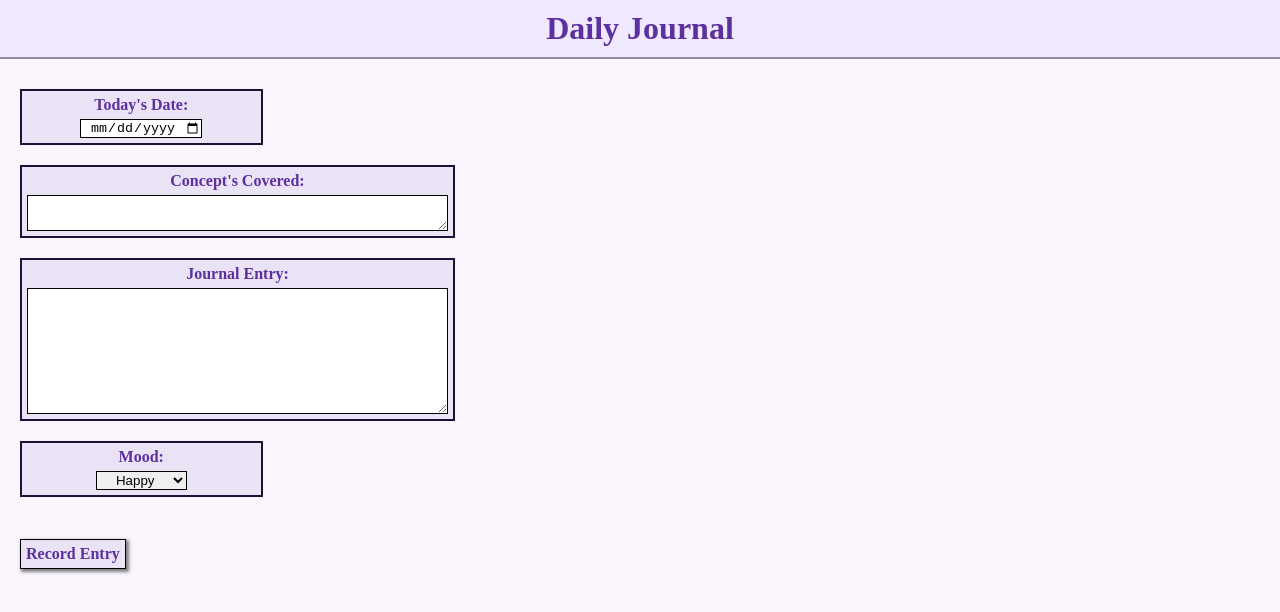
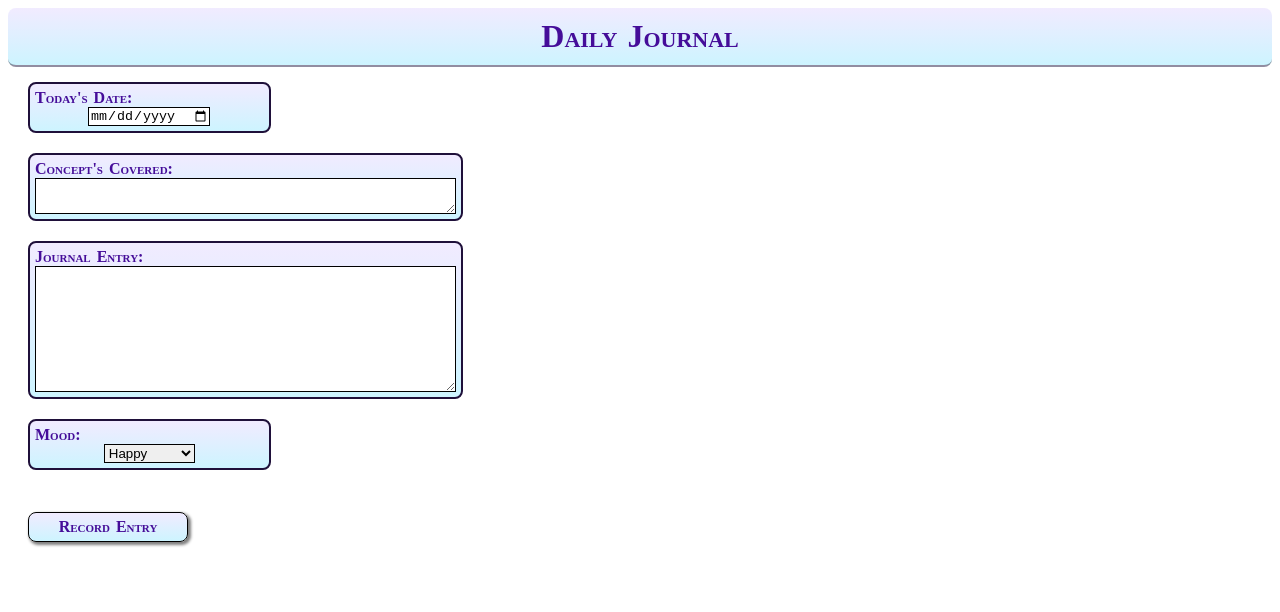
Before and after one commit to rsnasraty/Daily-Journal, a plain HTML site: page src/index.html in a window 1280 px wide. Drawn offline with Linux system fonts and the light colour scheme; files whose address does not match are found by name.

Commit message:
Added css

```diff
--- a/src/styles/journal.css
+++ b/src/styles/journal.css
@@ -1,21 +1,29 @@
 body {
-    background-color: rgb(250, 244, 253);
+    background-color: rgb(244, 241, 241)
     margin: 0;
     display: flex;
     flex-direction: column;
  }
   header {
     font-family:'Times New Roman', Times, serif;
-    color: rgb(92, 48, 158);
-    background-color: rgba(238, 232, 255, 0.94);
+    color: rgb(69, 13, 153);
+    background: rgb(205,244,255);
+background: linear-gradient(0deg, rgba(205,244,255,1) 0%, rgba(241,235,255,1) 100%);
     border-bottom: 2px solid rgba(12, 7, 27, 0.411);
     text-align: center;
-    margin-bottom: 20px;
+    word-spacing: 2px;
     width: 100%;
+    font-weight: bold;
+    margin-bottom: 5px;
+    -webkit-border-radius: 8px;
+-moz-border-radius: 8px;
+border-radius: 8px;
+
  }
   h1 {
     margin-top: 10px;
     margin-bottom: 10px;
+    font-variant: small-caps;
  }
 
  .main {
@@ -30,45 +38,63 @@ body {
     width: 100%;
     flex-basis: 50%;
     margin-right: 10px;
+    font-variant: small-caps;
  }
   fieldset {
+   color: rgb(69, 13, 153);
+   font-weight: bolder;
     display: flex;
     flex-direction: column;
     font-family: 'Times New Roman', Times, serif;
     border: 2px solid rgb(31, 16, 58);
-    background-color: rgb(232, 227, 245, 0.94);
-    color: rgb(92, 48, 158);
+    background: rgb(205,244,255);
+background: linear-gradient(0deg, rgba(205,244,255,1) 0%, rgba(241,235,255,1) 100%);
     padding: 5px;
     margin-left: 20px;
     margin-top: 10px;
     margin-bottom: 20px;
     width: 50%;
+    word-spacing: 2px;
+    -webkit-border-radius: 8px;
+-moz-border-radius: 8px;
+border-radius: 8px;
+font-variant: small-caps;
  }
   .field {
     border: 1px solid rgb(0, 0, 0);
+
  }
   label {
-    font-weight: bold;
-    text-align: center;
-    margin-bottom: 5px;
+display: block;
+width: 10em;
+float: left;
  }
   input,textarea,select {
-    display: block;
+    display: inline-block;
     margin-left: auto;
     margin-right: auto;
-    text-align-last: center;
+
  }
 
   .button {
-    color: rgb(92, 48, 158);
+    color: rgb(69, 13, 153);
     font-weight: bolder;
     font-size: 16px;
     font-family: 'Times New Roman', Times, serif;
     margin-top: 2px;
+    word-spacing: 2px;
     margin-right: 5px;
-    background-color: rgb(232, 227, 245, 0.94);
+    background: rgb(205,244,255);
+    background: linear-gradient(0deg, rgba(205,244,255,1) 0%, rgba(241,235,255,1) 100%);
     border: 1px solid black;
     padding: 5px;
     box-shadow: 2px 2px 3px 1px gray;
     margin-left: 20px;
+    display: block;
+    width: 10em;
+    float: left;
+    -webkit-border-radius: 8px;
+   -moz-border-radius: 8px;
+   border-radius: 8px;
+   font-variant: small-caps;
  }
```
